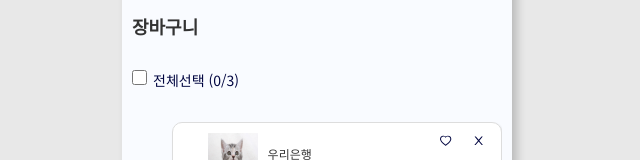
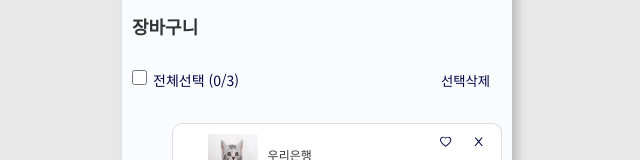
Before and after one commit to fastcampus-mini/credit-market-FE, a React (Vite) app: page /cart in a window 1280 px wide. Shown: the part 121-281 px from the top of the page, without its empty margins (323-963 px from the left). Built offline with nearby package versions, Linux system fonts and the light colour scheme; what emotion-reset would draw is missing.

Commit message:
Refactor: 사용하지 않는 코드 삭제

```diff
--- a/src/pages/Cart.tsx
+++ b/src/pages/Cart.tsx
@@ -21,10 +21,10 @@ const Cart = () => {
     navigate('/buy');
   };
 
-  // const handleDelete = () => {
-  //   if (confirm('선택하신 상품을 삭제하시겠습니까?')) {
-  //   }
-  // };
+  const handleDelete = () => {
+    if (confirm('선택하신 상품을 삭제하시겠습니까?')) {
+    }
+  };
 
   useEffect(() => {
     async function getData() {
@@ -59,9 +59,9 @@ const Cart = () => {
           <Input inputType="checkbox" classType="checkbox" />
           <AllCheckText htmlFor="AllCheck">전체선택 (0/3)</AllCheckText>
         </AllCheck>
-        {/* <Button buttonType="text" width="fit-content" height="fit-content" onClick={handleDelete}>
+        <Button buttonType="text" width="fit-content" height="fit-content" onClick={handleDelete}>
           선택삭제
-        </Button> */}
+        </Button>
       </CheckBoxWrap>
       <CartContent>
         {Array.isArray(cart) ? (
@@ -80,8 +80,6 @@ const Cart = () => {
 export default Cart;
 
 const CartContainer = styled.div`
-  /* color: ${({ color }) => color}; */
-  /* background-color: ${COLORS.black}; */
   height: 100%;
   padding: 0 10px;
 `;
```
